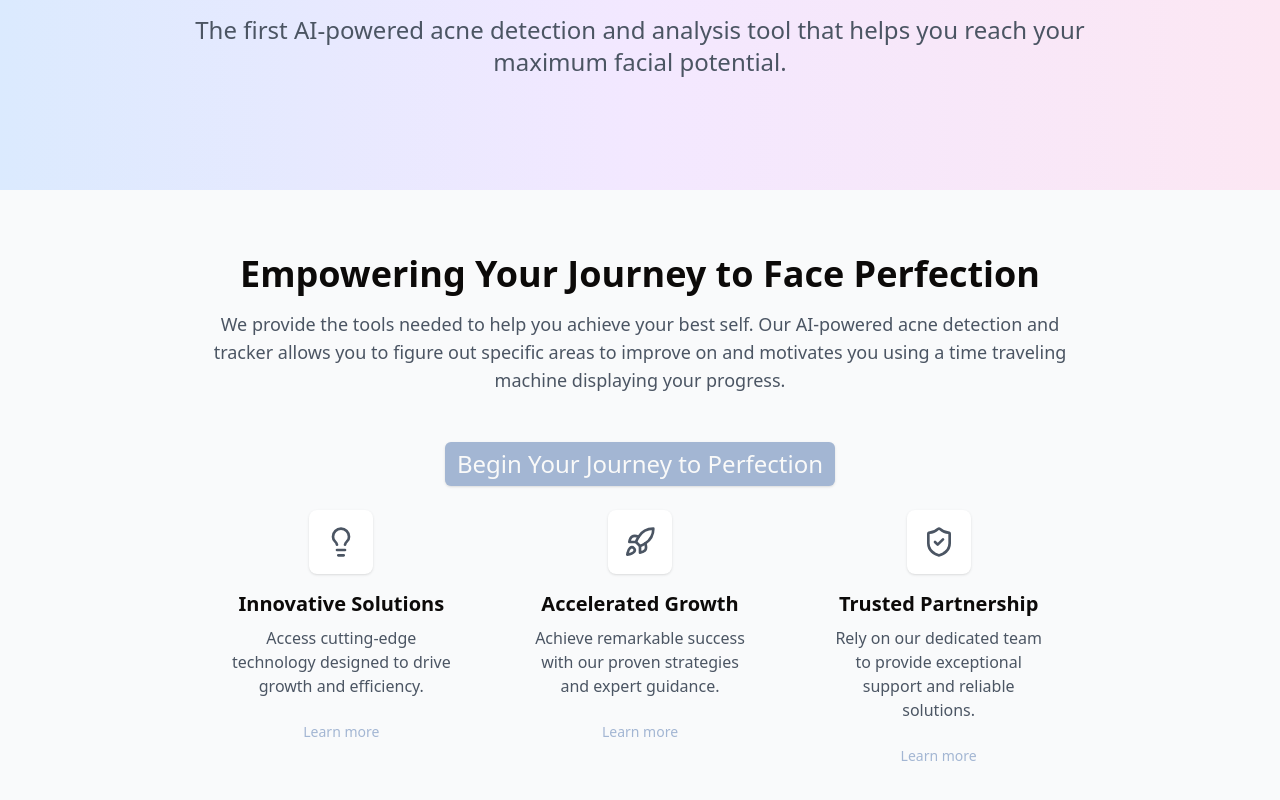
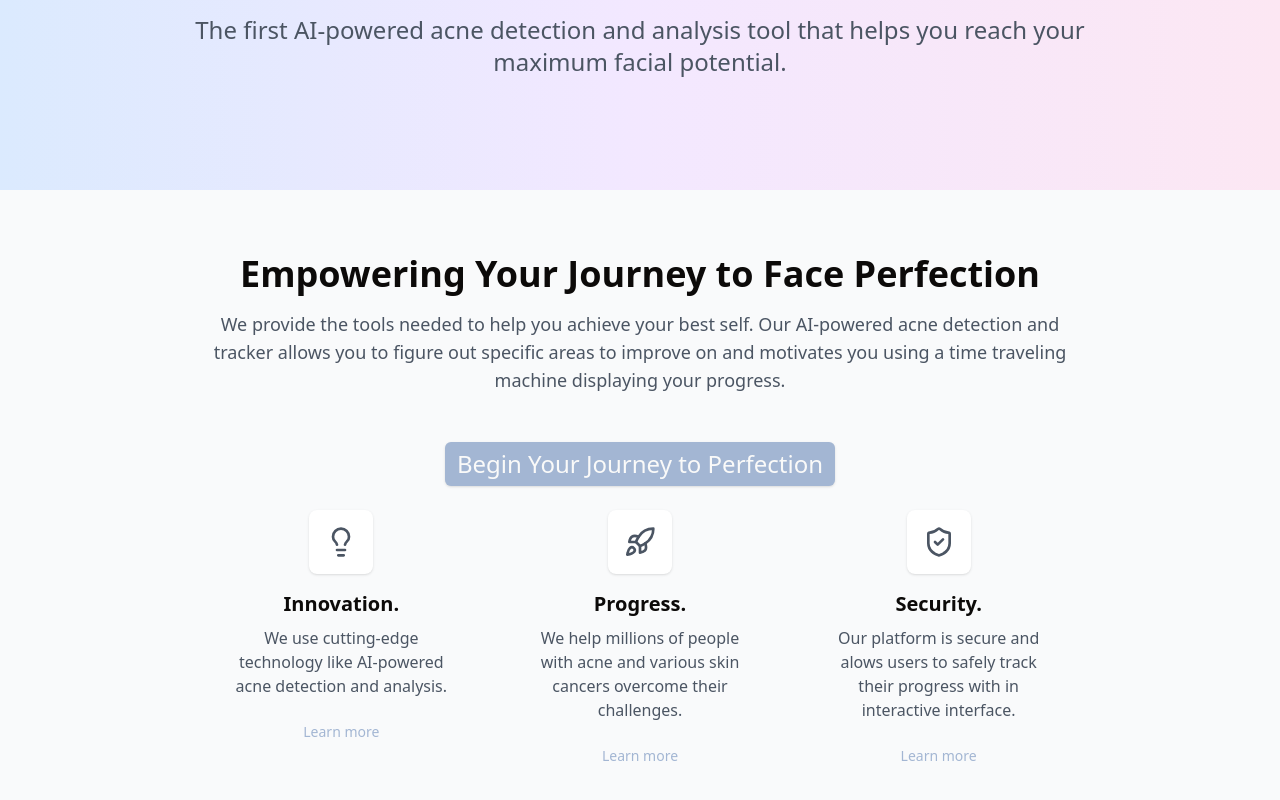
Before and after one commit to chickfilaman51/facetime, a Next.js app: page / in a window 1280 px wide. Shown: the part 973-1773 px from the top of the page. Built offline with nearby package versions, Linux system fonts and the light colour scheme; a web font is replaced by a local one.

Commit message:
final titles

```diff
--- a/app/page.tsx
+++ b/app/page.tsx
@@ -43,21 +43,21 @@ const FeaturesSection = () => {
   const featureData = [
     {
       icon: <Lightbulb className="w-8 h-8 text-gray-600" />,
-      title: "Innovative Solutions",
+      title: "Innovation.",
       description:
-        "Access cutting-edge technology designed to drive growth and efficiency.",
+        "We use cutting-edge technology like AI-powered acne detection and analysis.",
     },
     {
       icon: <Rocket className="w-8 h-8 text-gray-600" />,
-      title: "Accelerated Growth",
+      title: "Progress.",
       description:
-        "Achieve remarkable success with our proven strategies and expert guidance.",
+        "We help millions of people with acne and various skin cancers overcome their challenges.",
     },
     {
       icon: <ShieldCheck className="w-8 h-8 text-gray-600" />,
-      title: "Trusted Partnership",
+      title: "Security.",
       description:
-        "Rely on our dedicated team to provide exceptional support and reliable solutions.",
+        "Our platform is secure and alows users to safely track their progress with in interactive interface.",
     },
   ];
 
```
